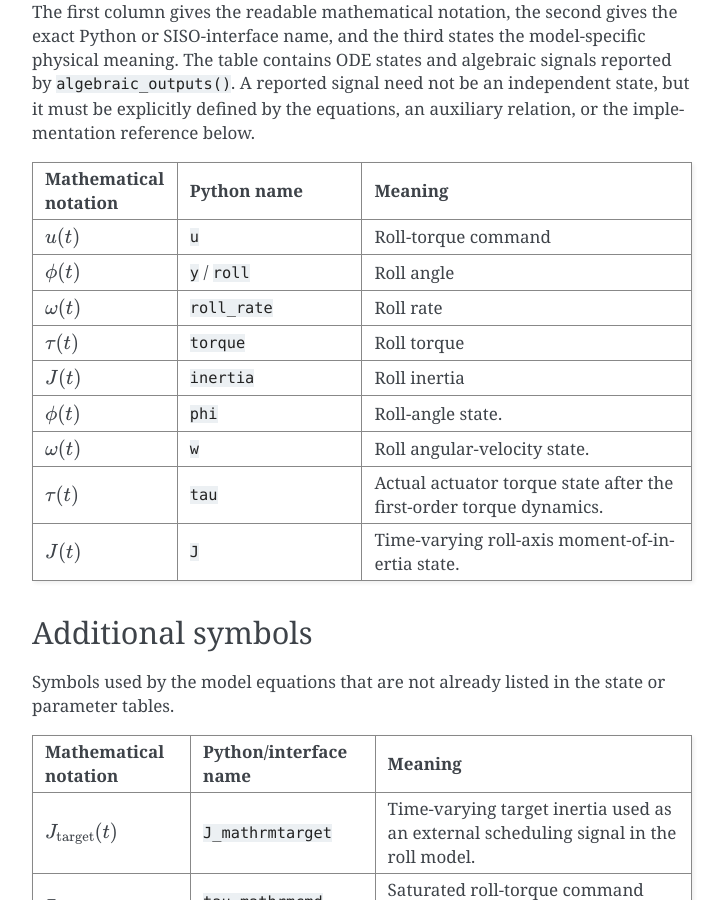
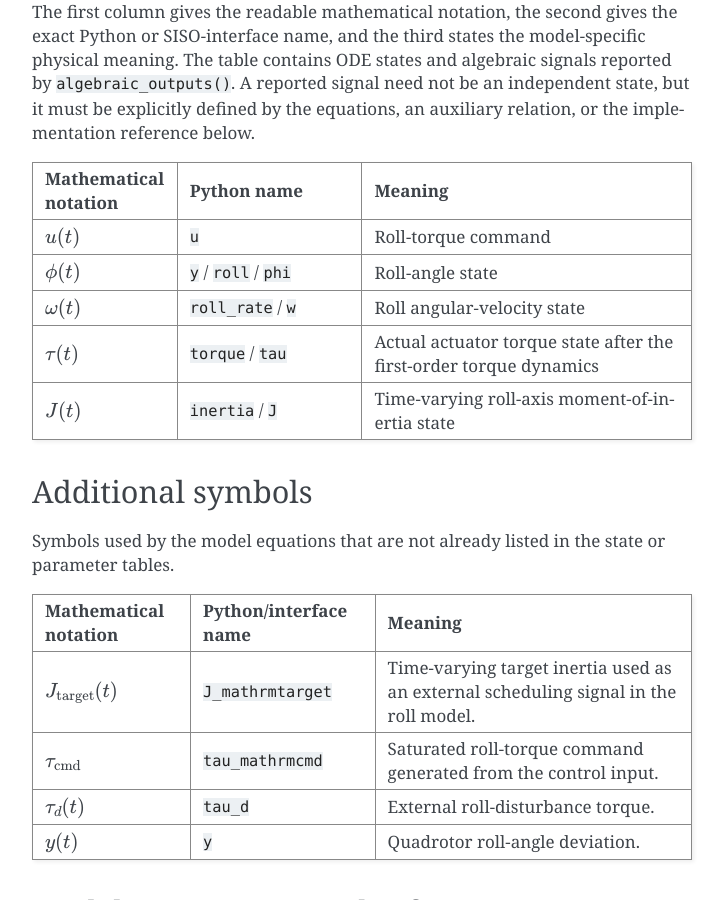
Before and after one commit to simple-machine-learning/SISO-Adaptive-Control, a Sphinx documentation site: the page built from packages/SISO_Adaptive_Control_Python_v1.0.0/documentation/models/quadrotor_roll.rst, in a window 1280 px wide and 900 px high, scrolled down 2812 px. Shown: the whole window, without its empty margins (388-1112 px from the left). Built offline with Sphinx 7.4.7, drawn with Linux system fonts in a browser that asks for light colours.

Commit message:
Consolidate duplicate documentation variables

```diff
--- a/packages/SISO_Adaptive_Control_Python_v1.0.0/documentation/models/quadrotor_roll.rst
+++ b/packages/SISO_Adaptive_Control_Python_v1.0.0/documentation/models/quadrotor_roll.rst
@@ -156,29 +156,17 @@ The first column gives the readable mathematical notation, the second gives the
      - ``u``
      - Roll-torque command
    * - :math:`\phi(t)`
-     - ``y`` / ``roll``
-     - Roll angle
+     - ``y`` / ``roll`` / ``phi``
+     - Roll-angle state
    * - :math:`\omega(t)`
-     - ``roll_rate``
-     - Roll rate
+     - ``roll_rate`` / ``w``
+     - Roll angular-velocity state
    * - :math:`\tau(t)`
-     - ``torque``
-     - Roll torque
+     - ``torque`` / ``tau``
+     - Actual actuator torque state after the first-order torque dynamics
    * - :math:`J(t)`
-     - ``inertia``
-     - Roll inertia
-   * - :math:`\phi(t)`
-     - ``phi``
-     - Roll-angle state.
-   * - :math:`\omega(t)`
-     - ``w``
-     - Roll angular-velocity state.
-   * - :math:`\tau(t)`
-     - ``tau``
-     - Actual actuator torque state after the first-order torque dynamics.
-   * - :math:`J(t)`
-     - ``J``
-     - Time-varying roll-axis moment-of-inertia state.
+     - ``inertia`` / ``J``
+     - Time-varying roll-axis moment-of-inertia state
 
 Additional symbols
 ------------------
```
